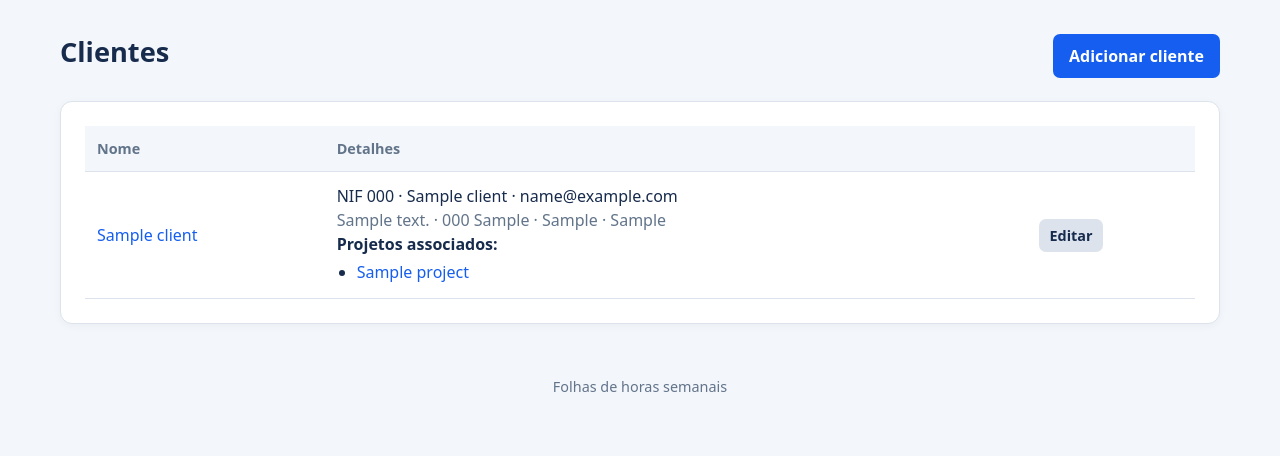
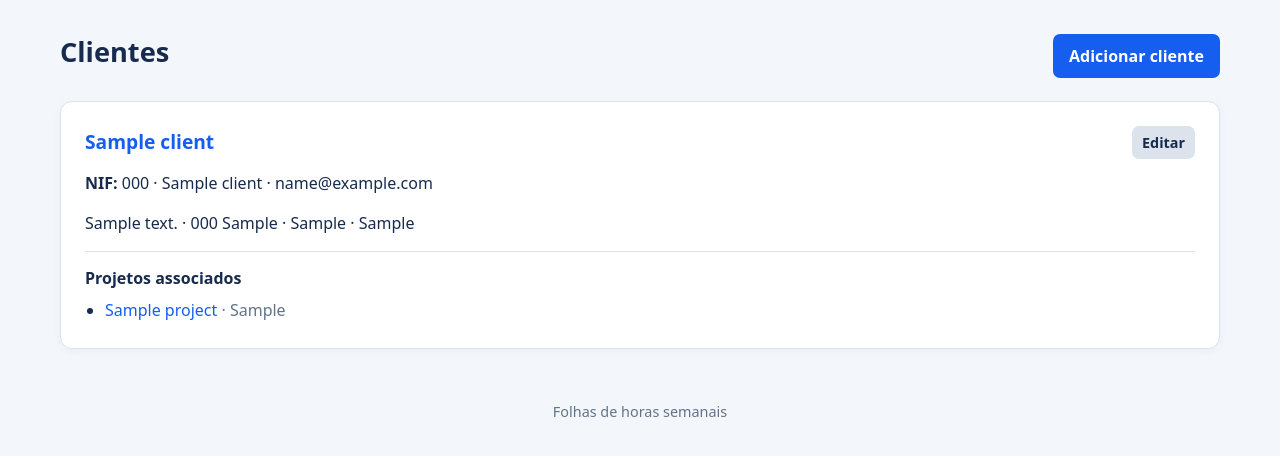
Before and after one commit to nmflei/timesheet2, a Django app: page /clientes/ in a window 1280 px wide. Shown: the part 64-520 px from the top of the page. Run offline with Django 5.2, Linux system fonts and the light colour scheme; a user stored in the database is signed in; tables that the repository leaves empty hold one stand-in row (values such as "Sample post").

Commit message:
Render projects in dedicated client listing
Co-authored-by: Copilot App <223556219+Copilot@users.noreply.github.com>

```diff
--- /dev/null
+++ b/templates/timesheets/client_list.html
@@ -0,0 +1,44 @@
+{% extends "base.html" %}
+{% load i18n %}
+{% block title %}{{ title }}{% endblock %}
+{% block content %}
+<div class="page-heading">
+  <h1>{{ title }}</h1>
+  <a class="button primary" href="{% url 'client_create' %}">{% trans "Adicionar" %} {% trans "cliente" %}</a>
+</div>
+{% for client in clients %}
+<section class="panel client-card">
+  <div class="page-heading">
+    <h2><a href="{% url 'client_detail' client.pk %}">{{ client.company_name }}</a></h2>
+    <a class="button secondary small" href="{% url 'client_edit' client.pk %}">{% trans "Editar" %}</a>
+  </div>
+  <p><strong>{% trans "NIF" %}:</strong> {{ client.tax_number }} · {{ client.contact_name }} · {{ client.email }}</p>
+  <p>
+    {{ client.address }}
+    {% if client.postal_code %} · {{ client.postal_code }}{% endif %}
+    {% if client.locality %} {{ client.locality }}{% endif %}
+    {% if client.district %} · {{ client.district }}{% endif %}
+    {% if client.country %} · {{ client.country }}{% endif %}
+  </p>
+  <div class="associated-projects">
+    <h3>{% trans "Projetos associados" %}</h3>
+    {% with projects=client.projects.all %}
+      {% if projects %}
+      <ul class="associated-project-list">
+        {% for project in projects %}
+        <li>
+          <a href="{% url 'project_edit' project.pk %}">{{ project.name }}</a>
+          <span class="muted">· {{ project.location }}</span>
+        </li>
+        {% endfor %}
+      </ul>
+      {% else %}
+      <p class="empty">{% trans "Este cliente ainda não tem projetos associados." %}</p>
+      {% endif %}
+    {% endwith %}
+  </div>
+</section>
+{% empty %}
+<section class="panel"><p class="empty">{% trans "Ainda não existem registos." %}</p></section>
+{% endfor %}
+{% endblock %}
--- a/templates/timesheets/management_list.html
+++ b/templates/timesheets/management_list.html
@@ -6,8 +6,7 @@
 <section class="panel">
 {% if objects %}<div class="table-wrap"><table><thead><tr><th>{% trans "Nome" %}</th><th>{% trans "Detalhes" %}</th><th></th></tr></thead><tbody>
 {% for object in objects %}<tr>
-  {% if object.company_name %}<td><a href="{% url 'client_detail' object.pk %}">{{ object.company_name }}</a></td><td>{% trans "NIF" %} {{ object.tax_number }} · {{ object.contact_name }} · {{ object.email }}<br><span class="muted">{{ object.address }}{% if object.postal_code or object.locality %} · {{ object.postal_code }} {{ object.locality }}{% endif %}{% if object.district %} · {{ object.district }}{% endif %}{% if object.country %} · {{ object.country }}{% endif %}</span><br><strong>{% trans "Projetos associados" %}:</strong>{% with projects=object.projects.all %}{% if projects %}<ul class="associated-project-list">{% for project in projects %}<li><a href="{% url 'project_edit' project.pk %}">{{ project.name }}</a></li>{% endfor %}</ul>{% else %} <span class="muted">{% trans "Este cliente ainda não tem projetos associados." %}</span>{% endif %}{% endwith %}</td>
-  {% else %}<td>{{ object.name }}</td><td>{{ object.client }} · {{ object.location }} · {% trans "Aprovação" %}: {{ object.approver_name }} ({{ object.approver_email }})<br><span class="muted">{% trans "Hora normal" %}: {{ object.normal_hour_rate|floatformat:2 }} € · {% trans "Hora extra" %}: {{ object.overtime_hour_rate|floatformat:2 }} € · {% trans "Domingo" %}: {{ object.sunday_hour_rate|floatformat:2 }} €</span></td>{% endif %}
+  <td>{{ object.name }}</td><td>{{ object.client }} · {{ object.location }} · {% trans "Aprovação" %}: {{ object.approver_name }} ({{ object.approver_email }})<br><span class="muted">{% trans "Hora normal" %}: {{ object.normal_hour_rate|floatformat:2 }} € · {% trans "Hora extra" %}: {{ object.overtime_hour_rate|floatformat:2 }} € · {% trans "Domingo" %}: {{ object.sunday_hour_rate|floatformat:2 }} €</span></td>
   <td><a class="button secondary small" href="{% url edit_url object.pk %}">{% trans "Editar" %}</a></td>
 </tr>{% endfor %}
 </tbody></table></div>{% else %}<p class="empty">{% trans "Ainda não existem registos." %}</p>{% endif %}
--- a/timesheets/static/timesheets/style.css
+++ b/timesheets/static/timesheets/style.css
@@ -40,6 +40,10 @@ input:focus,select:focus,textarea:focus{outline:3px solid #155eef30;border-color
 .actions{display:flex;gap:10px;align-items:center;margin-top:20px}
 .submit-form{margin-top:12px}
 .table-wrap{overflow-x:auto}
+.client-card .page-heading{margin-bottom:12px}
+.client-card h2{margin:0}
+.associated-projects{border-top:1px solid var(--line);padding-top:14px}
+.associated-projects h3{font-size:1rem;margin:0 0 8px}
 .associated-project-list{margin:4px 0 0;padding-left:20px}
 .associated-project-list li{margin:2px 0}
 table{width:100%;border-collapse:collapse;min-width:640px}
--- a/timesheets/views.py
+++ b/timesheets/views.py
@@ -218,13 +218,14 @@ def timesheet_review(request, pk):
 def client_list(request):
     if not is_manager(request.user):
         raise PermissionDenied
-    return render(request, "timesheets/management_list.html", {
-        "title": _("Clientes"),
-        "objects": Client.objects.prefetch_related("projects"),
-        "create_url": "client_create",
-        "edit_url": "client_edit",
-        "object_label": _("cliente"),
-    })
+    return render(
+        request,
+        "timesheets/client_list.html",
+        {
+            "clients": Client.objects.prefetch_related("projects"),
+            "title": _("Clientes"),
+        },
+    )
 
 
 @login_required
```
Also changed, not shown: timesheets/tests.py (+15 -0 lines).
